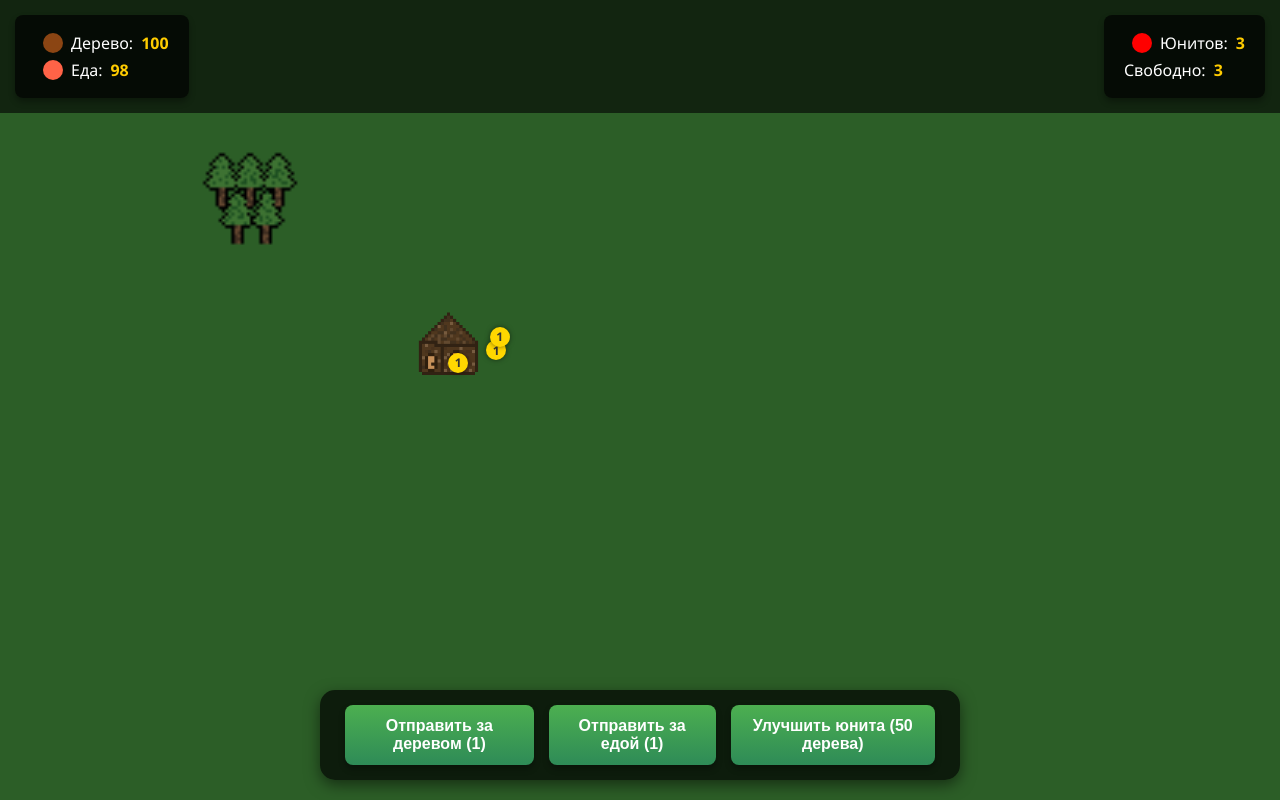
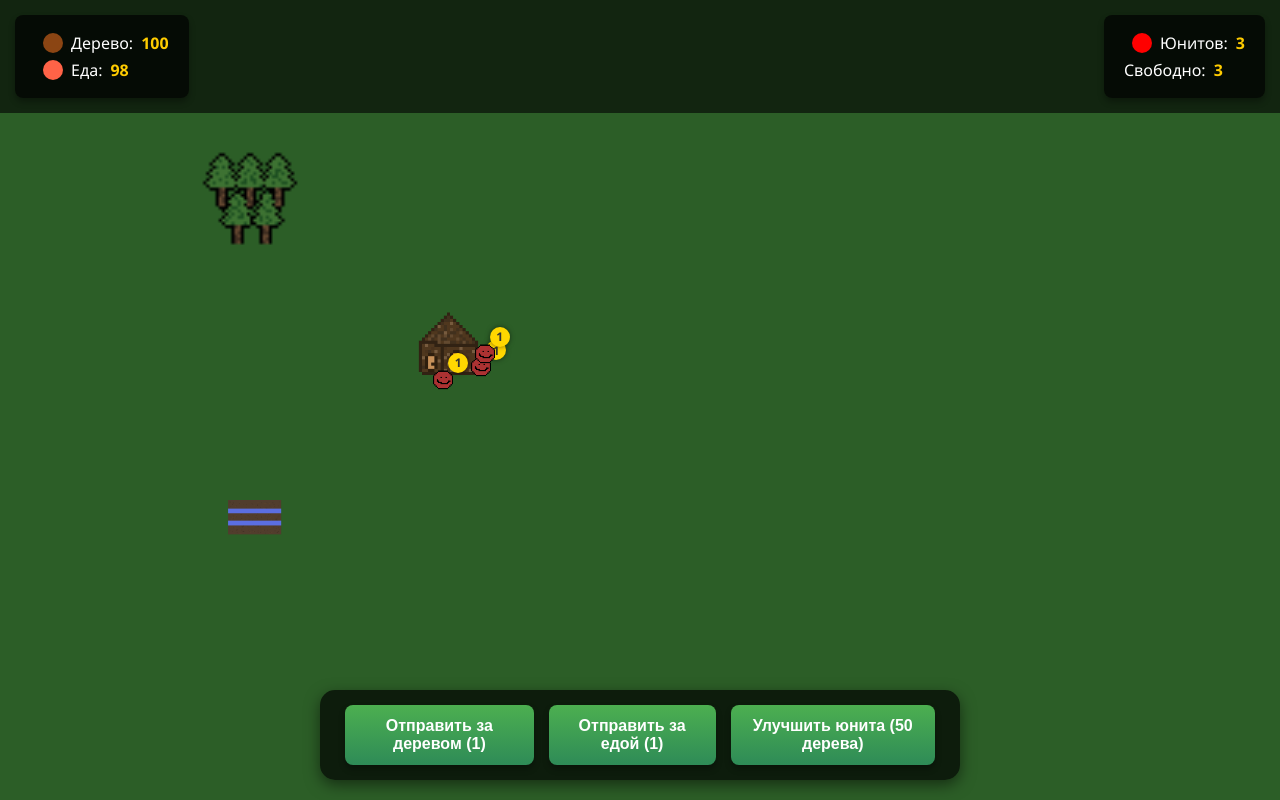
Before and after one commit to horrygame/funtoplay, a website: page index.html in a window 1280 px wide. Drawn offline with Linux system fonts and the light colour scheme.

Commit message:
Update index.html

```diff
--- a/index.html
+++ b/index.html
@@ -85,7 +85,7 @@
             position: absolute;
             width: 40px;
             height: 40px;
-            background: url('red_guys.png');
+            background: url('red_guy.png');
             background-size: contain;
             background-repeat: no-repeat;
             z-index: 10;
@@ -126,14 +126,14 @@
             position: absolute;
             width: 100px;
             height: 100px;
-            background: url('not_ready_ground.png');
+            background: url('not_ready_grow.png');
             background-size: contain;
             background-repeat: no-repeat;
             z-index: 5;
         }
 
         .ground.ready {
-            background: url('ready_ground.png');
+            background: url('ready_grow.png');
             background-size: contain;
             background-repeat: no-repeat;
         }
```
